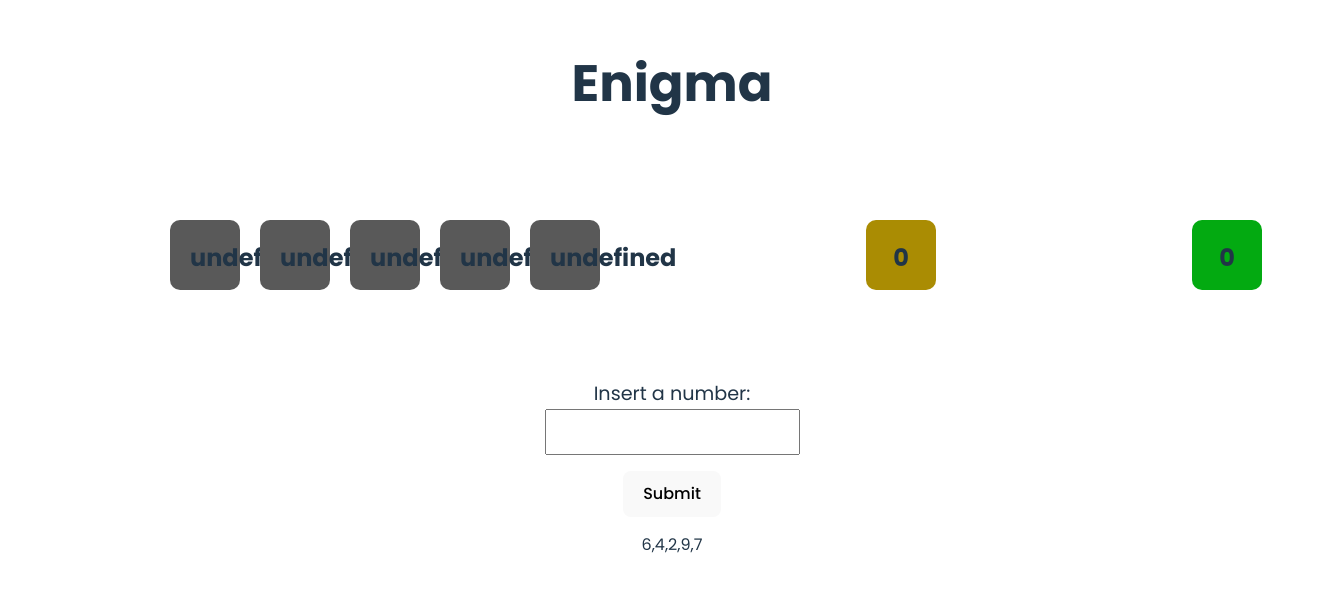
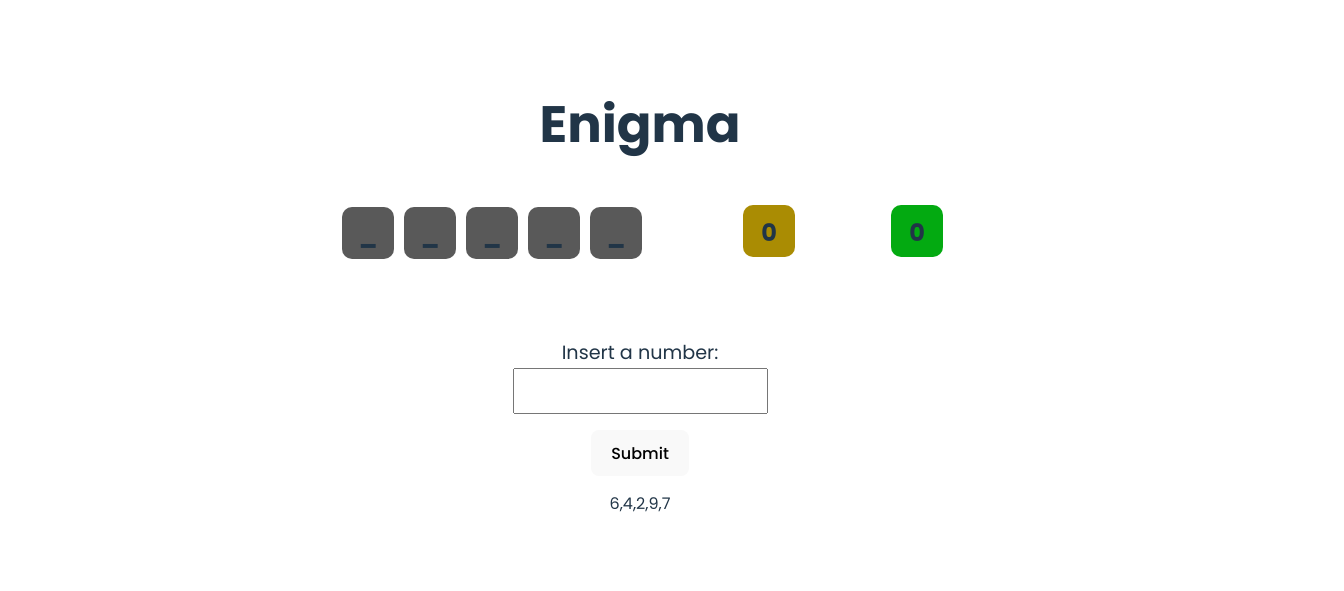
Before and after one commit to marcodiazz/Enigma, a Svelte app: page / in a window 1280 px wide. Shown: the part 103-694 px from the top of the page, 1344 px wide, since content can reach past the window. Built offline with nearby package versions, Linux system fonts and the light colour scheme.

Commit message:
Enigma works!

```diff
--- a/src/App.svelte
+++ b/src/App.svelte
@@ -4,10 +4,19 @@
 
 
   const target: number[] = [];
-  export let attemp: number[] = [];
-  let contBelongs: number = 0;
-  let contCorrect: number = 0;
-  let numAttemps: number = 0
+  export let attemp: number[][] = [];
+  let contBelongs: number[] = [];
+  let contCorrect: number[] = [];
+  let numAttemps: number = 0;
+  let win: boolean = false;
+
+  function startArray(){
+    for (let i = 0; i < 6; i++) {
+      attemp[i] = [];
+      contBelongs[i] = 0;
+      contCorrect[i] = 0;
+}
+  }
 
   function randomInt(min, max) { // min and max included
   return Math.floor(Math.random() * (max - min + 1) + min)
@@ -20,23 +29,29 @@
   }
 
   function compareNumbers(){
-    let targetCopy = target;
+    let targetCopy = [].concat(target);
     let found: boolean = false;
     for(let i=0; i<5; i++){
-      console.log('works')
+
+      console.log(attemp[numAttemps] + typeof(attemp[numAttemps]))
       found = false;
-      if(attemp[i] == target[i]) contCorrect++;
+      if(attemp[numAttemps][i] == target[i]) contCorrect[numAttemps]++;
       for(let j=0; j<5 && !found; j++){
-        if (attemp[i] == targetCopy[j]){
-          contBelongs++;
+        if (attemp[numAttemps][i] == targetCopy[j]){
+          contBelongs[numAttemps]++;
           targetCopy[j] = -1;
           found = true;
         }
       }
     }
+    numAttemps++;
   }
+  function checkVictory(){
+    return (contCorrect[numAttemps] == 5)
+  }
+  console.log(target)
 
-  console.log(target)
+startArray();
 generateNumber();
 
 
@@ -45,18 +60,28 @@ generateNumber();
 <main>
 
   <h1>Enigma</h1>
-  <Attemp target={target} attemp={attemp} contBelongs={contBelongs} contCorrect={contCorrect}/>
+  <Attemp attemp={attemp[0]} contBelongs={contBelongs[0]} contCorrect={contCorrect[0]}/>
   {#if numAttemps >=1}
-    <Attemp target={target}/>
+  <Attemp attemp={attemp[1]} contBelongs={contBelongs[1]} contCorrect={contCorrect[1]}/>
   {/if}
   {#if numAttemps >=2}
-  <Attemp target={target}/>
+  <Attemp attemp={attemp[2]} contBelongs={contBelongs[2]} contCorrect={contCorrect[2]}/>
   {/if}
+  {#if numAttemps >=3}
+  <Attemp attemp={attemp[3]} contBelongs={contBelongs[3]} contCorrect={contCorrect[3]}/>
+  {/if}
+  {#if numAttemps >=4}
+  <Attemp attemp={attemp[4]} contBelongs={contBelongs[4]} contCorrect={contCorrect[4]}/>
+  {/if}
+  {#if numAttemps >=5}
+  <Attemp attemp={attemp[5]} contBelongs={contBelongs[5]} contCorrect={contCorrect[5]}/>
+  {/if}
+
 
   <div class="input">
     <form class="center-column">
       <label for="attemp">Insert a number:</label>
-      <input bind:value={attemp} id="attemp">
+      <input bind:value={attemp[numAttemps]} id="attemp">
       <button id="sub" on:click|preventDefault={compareNumbers}>Submit</button>
     </form>
   </div>
--- a/src/lib/Attemp.svelte
+++ b/src/lib/Attemp.svelte
@@ -1,27 +1,10 @@
 <script lang="ts">
 
-export let target: number[] = [];
-export let attemp: number[] = [];
+// export let target: number[] = [];
+export let attemp: any[] = [];
 export let contBelongs: number = 0;
 export let contCorrect: number = 0;
-let numAttemps: number = 0;
 
-
-function compareNumbers(){
-    let targetCopy = target;
-    let found: boolean = false;
-    for(let i=0; i<5; i++){
-      found = false;
-      if(attemp[i] == target[i]) contCorrect++;
-      for(let j=0; j<5 && !found; j++){
-        if (attemp[i] == targetCopy[j]){
-          contBelongs++;
-          targetCopy[j] = -1;
-          found = true;
-        }
-      }
-    }
-  }
 </script>
 
 <div class="container">
@@ -29,19 +12,39 @@ function compareNumbers(){
   <!-- PRIMER INTENTO -->
   <div class="table-column" id="solucion">
     <div class="numbercell">
+      {#if attemp[0] == undefined}
+      <p class="number">_</p>
+      {:else}
       <p class="number">{attemp[0]}</p>
+      {/if}
     </div>
     <div class="numbercell">
+      {#if attemp[1] == undefined}
+      <p class="number">_</p>
+      {:else}
       <p class="number">{attemp[1]}</p>
+      {/if}
     </div>
     <div class="numbercell">
+      {#if attemp[2] == undefined}
+      <p class="number">_</p>
+      {:else}
       <p class="number">{attemp[2]}</p>
+      {/if}
     </div>
     <div class="numbercell">
+      {#if attemp[3] == undefined}
+      <p class="number">_</p>
+      {:else}
       <p class="number">{attemp[3]}</p>
+      {/if}
     </div>
     <div class="numbercell">
+      {#if attemp[4] == undefined}
+      <p class="number">_</p>
+      {:else}
       <p class="number">{attemp[4]}</p>
+      {/if}
     </div>
 
   </div>
@@ -64,8 +67,8 @@ function compareNumbers(){
 }
 
 .table-column{
-  margin-inline: 8rem;
-  margin-top: 4rem;
+  margin-inline: 3rem;
+  margin-top: 1rem;
 }
 
 #solucion{
@@ -75,12 +78,13 @@ function compareNumbers(){
 }
 
 .numbercell{
-  padding: 20px;
-  width: 30px;
-  height: 30px;
+  padding: 10px;
+  width: 2rem;
+  height: 2rem;
   background-color: #595959;
   border-radius: 10px;
-  margin: 10px;
+  margin-top: 5px;
+  margin-inline: 5px;
 
 }
 
--- a/src/lib/Input.svelte
+++ /dev/null
@@ -1,56 +0,0 @@
-<script lang="ts">
-    import Attemp from "./Attemp.svelte";
-    export let attemp: number[] = []
-    export let target: number[] = [];
-    let contBelongs: number = 0;
-  let contCorrect: number = 0;
-
-    function compareNumbers(){
-    let targetCopy = target;
-    let found: boolean = false;
-    for(let i=0; i<5; i++){
-      found = false;
-      if(attemp[i] == target[i]) contCorrect++;
-      for(let j=0; j<5 && !found; j++){
-        if (attemp[i] == targetCopy[j]){
-          contBelongs++;
-          targetCopy[j] = -1;
-          found = true;
-        }
-      }
-    }
-  }
-</script>
-
-<div class="input">
-    <form class="center-column">
-      <label for="attemp">Insert a number:</label>
-      <input bind:value={attemp} id="attemp">
-      <button id="sub" on:click|preventDefault={compareNumbers}>Submit</button>
-
-    </form>
-  </div>
-
-  <!-- <p>{target}</p> -->
-
-  <style>
-  .center-column{
-    display: flex;
-    flex-direction: column;
-    justify-content: center;
-    align-items: center;
-  }
-  .input{
-    margin-top: 5rem;
-  }
-  .input label{
-    font-size: 1.2rem;
-  }
-  .input input{
-    height: 2.5rem;
-    font-size: 1.2rem;
-  }
-  #sub{
-    margin-top: 1rem;
-  }
-  </style>
```
